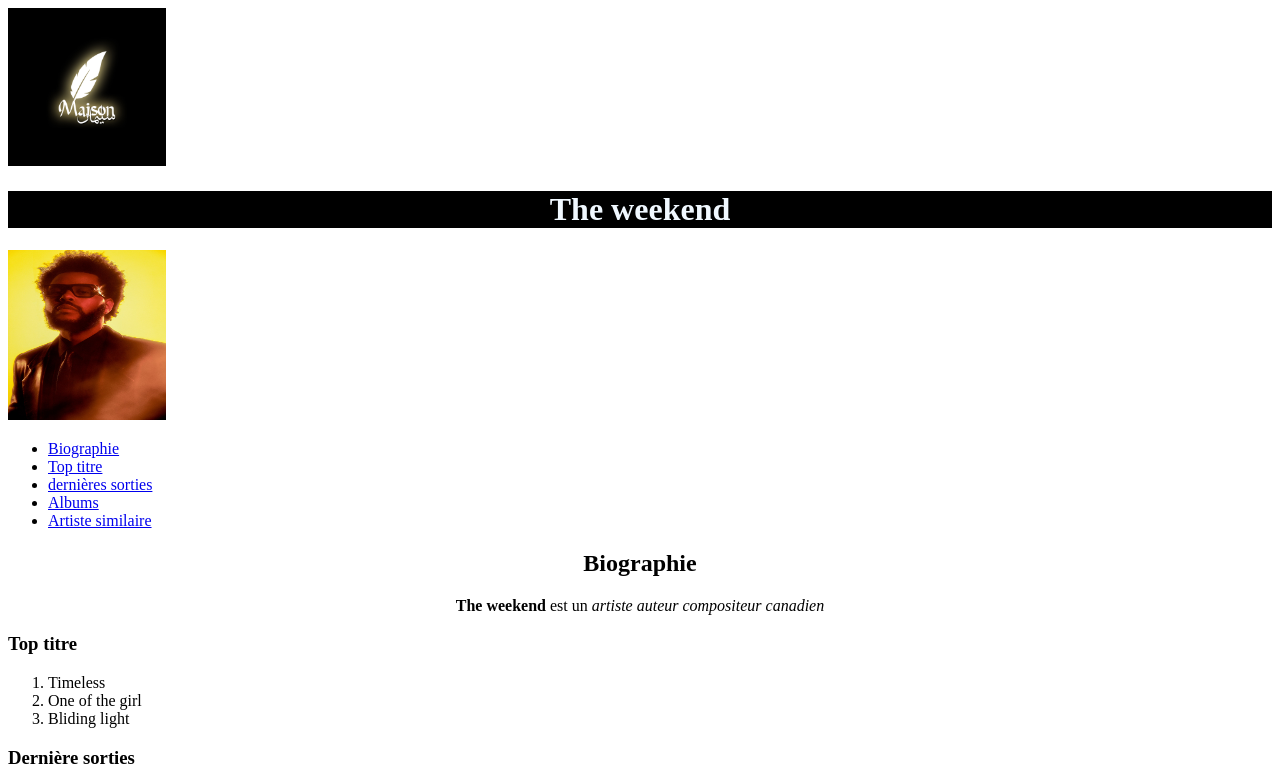
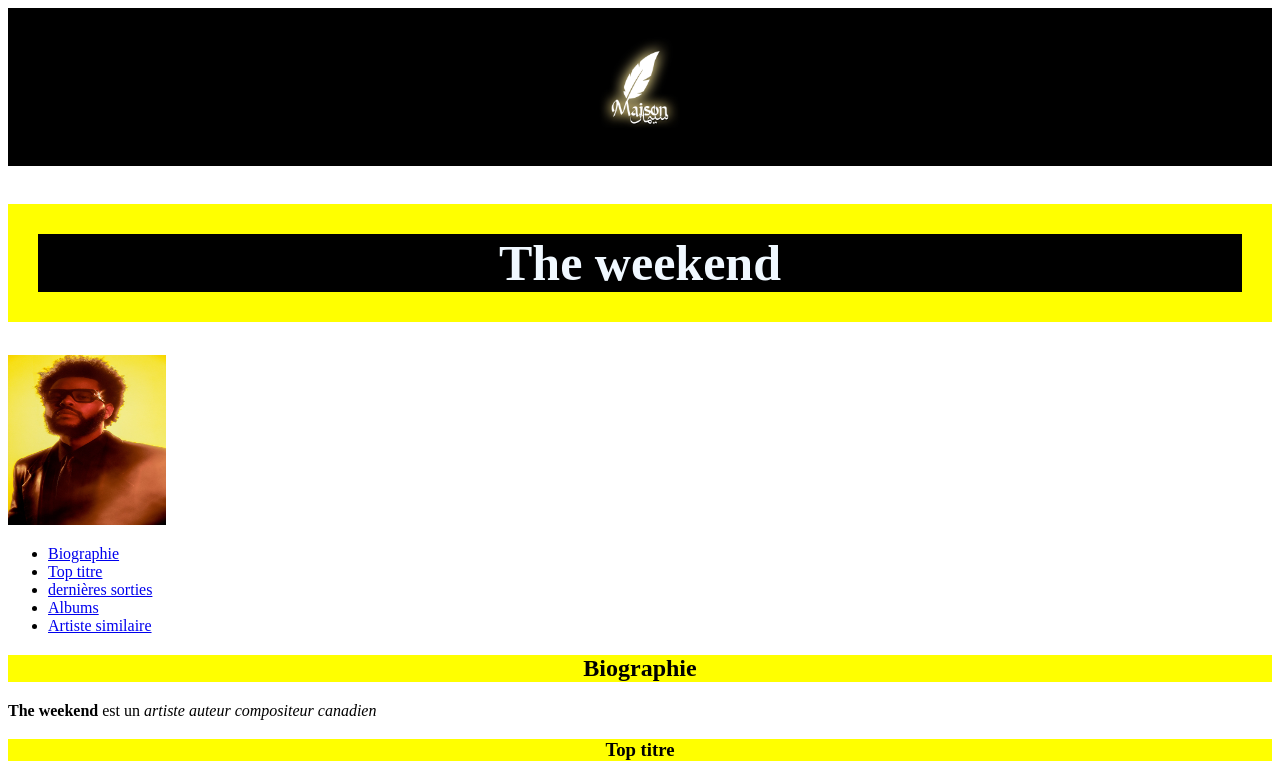
Before and after one commit to MatteoLatoile/site_the_weekend, a plain HTML site: page the_weekend.html in a window 1280 px wide. Shown: the top 776 px of the page. Drawn offline with Linux system fonts and the light colour scheme.

Commit message:
rajout css

```diff
--- a/style.css
+++ b/style.css
@@ -1,8 +1,17 @@
-.textcenter{
-    text-align: center;
-}
+
 h1{
     background-color: black;
     color: aliceblue;
-
+    font-size: 50px;
+    border: 30px solid yellow;
+    text-align: center;
 }
+.backbigtitle{
+    background-color: yellow;
+    text-align: center;
+}
+.banner{
+    width: 100%; height: 158px;
+    object-fit: contain;
+    background-color: black;
+}
--- a/the_weekend.html
+++ b/the_weekend.html
@@ -11,8 +11,10 @@
 <body>
     <!-- Header logo and sommaire -->
     <header>
-        <img src="assets/logo_ms.jpg" alt="texte" width="158" height="158"><!-- list of prestation's -->
-        <h1 class="textcenter">The weekend</h1>
+        <div>
+            <img src="assets/logo_ms.jpg" alt="texte" class="banner"><!-- list of prestation's -->
+        </div>
+        <h1>The weekend</h1>
         <img src="assets/the_weekend_portrait.jpg" alt="" width="158" height="170">
         <nav>
             <ul>
@@ -28,14 +30,15 @@
         <!-- Biographie -->
         <section>
             <article>
-                <h2 id="bio" class="textcenter">Biographie</h2>
-                <p class="textcenter"><strong>The weekend</strong> est un <em>artiste auteur compositeur canadien</em></p>
+                <h2 id="bio" class="backbigtitle">Biographie</h2>
+                <p class="textcenter"><strong>The weekend</strong> est un <em>artiste auteur compositeur canadien</em>
+                </p>
             </article>
         </section>
         <!-- list without link -->
         <section>
             <div>
-                <h3 id="top_titre">Top titre</h3>
+                <h3 id="top_titre" class="backbigtitle">Top titre</h3>
                 <ol>
                     <li>Timeless</li>
                     <li>One of the girl</li>
@@ -43,7 +46,7 @@
                 </ol>
             </div>
             <div>
-                <h3 id="derniere_sortie">Dernière sorties</h3>
+                <h3 id="derniere_sortie" class="backbigtitle">Dernière sorties</h3>
                 <ul>
                     <li>Timeless</li>
                     <li>Dancing in the flames</li>
@@ -54,7 +57,7 @@
         <!-- Album, list with link out of the site -->
         <section>
             <div>
-                <h3 id="albums">Albums</h3>
+                <h3 id="albums" class="backbigtitle">Albums</h3>
                 <ul>
                     <li>Starboy</li>
                     <a href="https://www.youtube.com/channel/UC0WP5P-ufpRfjbNrmOWwLBQ" target="_blank">
@@ -83,7 +86,7 @@
         </section>
         <!-- Similar artists, list with link on the site -->
         <section>
-            <h3 id="artistes_similaires">Artistes similaires</h3>
+            <h3 id="artistes_similaires" class="backbigtitle">Artistes similaires</h3>
             <ul>
                 <li><a href="doja_cat.html" target="_blank">Doja Cat</a></li>
                 <li>Swae Lee</li>
@@ -95,7 +98,8 @@
             <div>
                 <iframe width="100%" height="300" scrolling="no" frameborder="no" allow="autoplay"
                     src="https://w.soundcloud.com/player/?url=https%3A//api.soundcloud.com/tracks/460014432&color=%23ff5500&auto_play=false&hide_related=false&show_comments=true&show_user=true&show_reposts=false&show_teaser=true&visual=true"></iframe>
-            style="font-size: 10px; color: #cccccc;line-break: anywhere;word-break: normal;overflow: hidden;white-space:
+                style="font-size: 10px; color: #cccccc;line-break: anywhere;word-break: normal;overflow:
+                hidden;white-space:
                 nowrap;text-overflow: ellipsis; font-family: Interstate,Lucida Grande,Lucida Sans Unicode,Lucida
                 Sans,Garuda,Verdana,Tahoma,sans-serif;font-weight: 100;">
                 <a href="https://soundcloud.com/larevuedespodcasts" title="La Revue des Podcasts" target="_blank"
```
Lines whose indentation alone changed are shown as unchanged.
